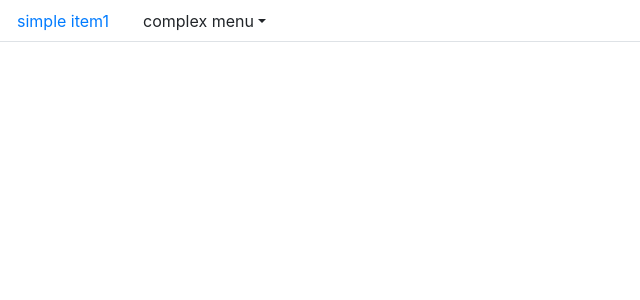
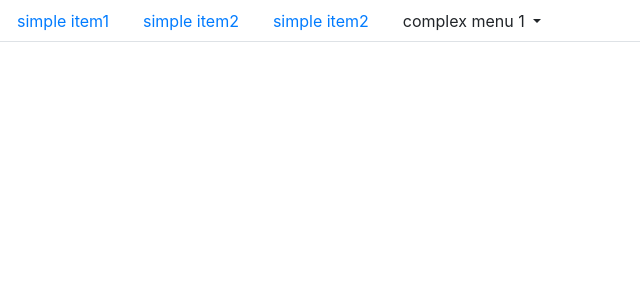
Before and after one commit to TomasRebot/composite, a PHP site: page / in a window 1280 px wide. Shown: the top 300 px of the page, without its empty margins (0-640 px from the left). Run offline with PHP 8.4, Linux system fonts and the light colour scheme.

Commit message:
little fixs

```diff
--- a/index.php
+++ b/index.php
@@ -3,17 +3,23 @@
 include('classes/SimpleElement.php');
 include('classes/CompositeElement.php');
 
-    $element = new SimpleElement('simple item1','nav-link');
-    $element3 = new SimpleElement('simple item1','nav-link');
-    $element4 = new SimpleElement('simple item1','nav-link');
+    $element1 = new SimpleElement('simple item1','nav-link');
+    $element2 = new SimpleElement('simple item2','nav-link');
+    $element3 = new SimpleElement('simple item3','nav-link');
+    $element4 = new SimpleElement('simple item4','nav-link');
 
-    $element2 = new CompositeElement('complex menu','nav-link','dropright','complexMenu');
-    $element8 = new CompositeElement('complex menu','nav-link','dropright','complexMenu');
-    $element8->addElement($element);
-    $element2->addElement($element8);
+    $compositeElement1 = new CompositeElement('complex menu 1 ','nav-link','dropright','complexMenu1');
+    $compositeElement2 = new CompositeElement('complex menu 2 ','nav-link','dropright','complexMenu2');
 
-    $element2->addElement($element4);
-    $element2->addElement($element3);
+    $compositeElement1->addElement($element1);
+    $compositeElement1->addElement($element2);
+    $compositeElement2->addElement($element3);
+    $compositeElement2->addElement($element4);
+
+    $compositeElement1->addElement($compositeElement2);
+
+
+
 
 
 ?>
@@ -34,14 +40,20 @@ include('classes/CompositeElement.php');
 <body>
 <nav>
     <ul class="nav nav-tabs">
-        <li class="nav-item">
-            <?php echo $element->render()?>
+        <li class="nav-item ">
+            <?php  echo $element1->render();?>
         </li>
         <li class="nav-item ">
             <?php  echo $element2->render();?>
         </li>
+        <li class="nav-item ">
+            <?php  echo $element2->render();?>
+        </li>
+        <li class="nav-item ">
+            <?php  echo $compositeElement1->render();?>
+        </li>
 
-    </ul>
+   </ul>
 </nav>
 
 </body>
```
